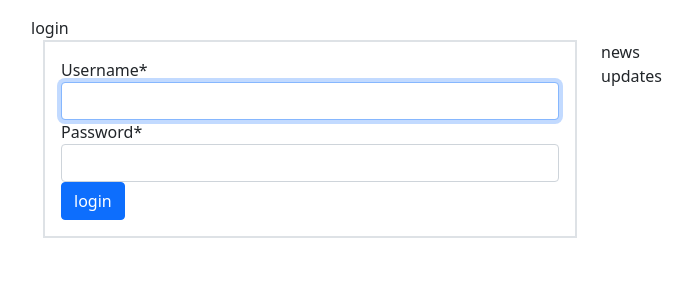
After one commit to junuMoon/everyDayPython, a Django app: page /login/ in a window 1280 px wide. The commit adds this page. Shown: the top 300 px of the page, without its empty margins (51-743 px from the left). Run offline with Django 3.2, Linux system fonts and the light colour scheme; some libraries are stand-ins or nearby versions.

Commit message:
build: user login

```diff
--- /dev/null
+++ b/django/src/profiles/urls.py
@@ -0,0 +1,8 @@
+from django.urls import path
+from profiles.views import my_profile_view
+
+app_name = 'profiles'
+
+urlpatterns = [
+    path('', my_profile_view, name='my_profile')
+]
--- a/django/src/reports_proj/urls.py
+++ b/django/src/reports_proj/urls.py
@@ -17,11 +17,16 @@ from django.contrib import admin
 from django.urls import path, include
 from django.conf import settings
 from django.conf.urls.static import static
+from reports_proj.views import login_view, logout_view
+
 
 urlpatterns = [
     path('admin/', admin.site.urls),
     path('', include('sales.urls', namespace='sales')),
     path('reports/', include('reports.urls', namespace='reports')),
+    path('my_profile/', include('profiles.urls', namespace='profiles')),
+    path('login/', login_view, name='login'),
+    path('logout/', logout_view, name='logout'),
 ]
 
 urlpatterns += static(settings.STATIC_URL, document_root=settings.STATIC_ROOT)
--- /dev/null
+++ b/django/src/reports_proj/views.py
@@ -0,0 +1,32 @@
+from django.shortcuts import render, redirect
+from django.contrib.auth import authenticate, login, logout
+from django.contrib.auth.forms import AuthenticationForm
+
+def logout_view(request):
+    logout(request)
+    return redirect('login')
+
+def login_view(request):
+    error_msg = None
+    form = AuthenticationForm()
+    if request.method == 'POST':
+        form = AuthenticationForm(data=request.POST)
+        if form.is_valid():
+            username = form.cleaned_data.get('username')
+            password = form.cleaned_data.get('password')
+            user = authenticate(username=username, password=password)
+            if user is not None:
+                print(user)
+                login(request, user)
+                if request.GET.get('next'):
+                    return redirect(request.GET.get('next'))
+                else:
+                    return redirect('sales:home')
+        else:
+            error_msg = 'Error occurred'
+    context = {
+        'form': form,
+        'error_msg': error_msg
+    }
+
+    return render(request, 'auth.html', context=context)
--- a/django/src/static/style.css
+++ b/django/src/static/style.css
@@ -12,3 +12,9 @@
 .dz:hover {
     background-color: aliceblue;
 }
+
+.avatar-big{
+    height: 200px;
+    width: 200px;
+    border-radius: 50%;
+}
--- /dev/null
+++ b/django/src/templates/auth.html
@@ -0,0 +1,31 @@
+{% extends 'base.html' %}
+{% load crispy_forms_tags %}
+{% block title %}
+login
+{% endblock title %}
+
+{% block content %}
+login
+{% if error_msg %}
+    <div class="alert alert-danger" role="alert">
+        {{error_msg}}
+    </div>
+{% endif %}
+
+<div class="container">
+    <div class="row">
+        <div class="col-6">
+            <form action="" method="POST" class="p-3 border border-2">
+                {% csrf_token %}
+                {{form|crispy}}
+                <button type="submit" class="btn btn-primary">login</button>
+            </form>
+        </div>
+        <div class="col-6">
+            news
+            <br>
+            updates
+        </div>
+    </div>
+</div>
+{% endblock content %}
```
Also changed, not shown: django/src/profiles/forms.py (added, +7 -0 lines), django/src/profiles/templates/profiles/main.html (added, +25 -0 lines), django/src/profiles/views.py (+23 -1 lines).
